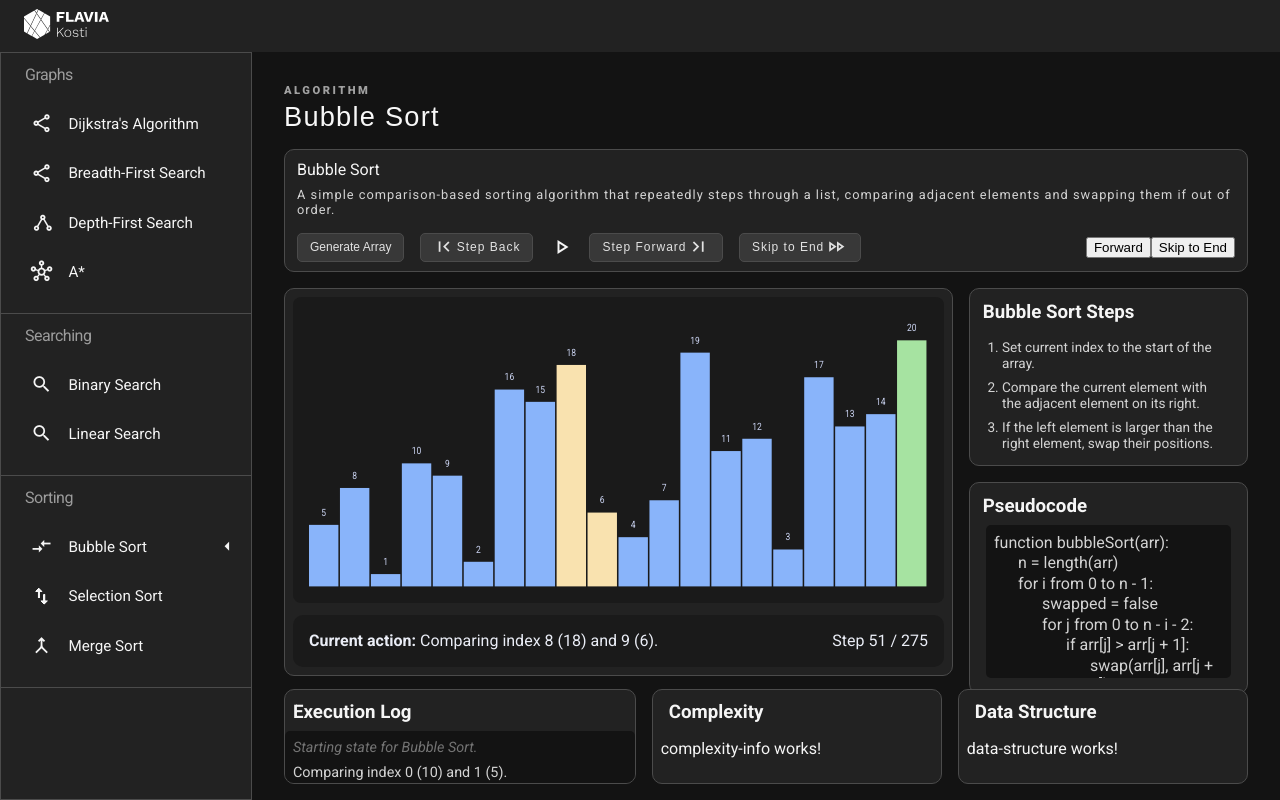
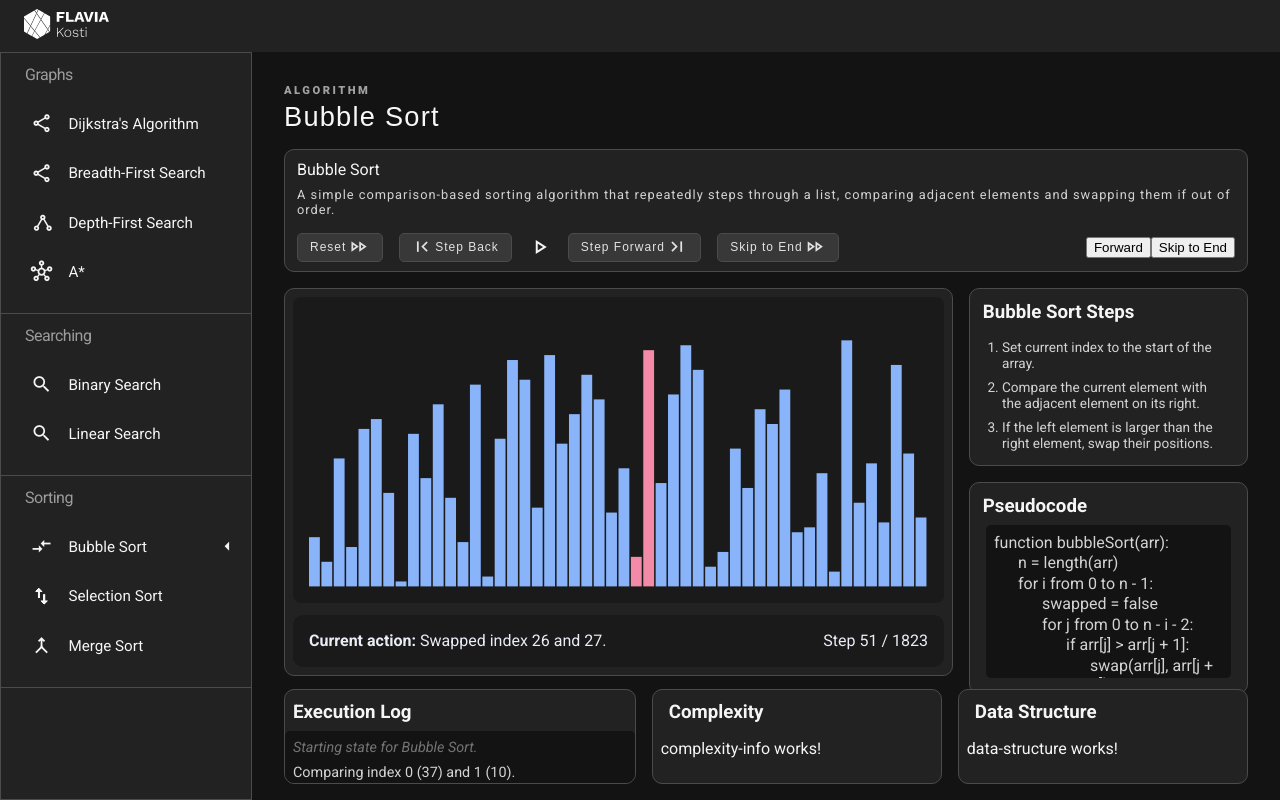
Before and after one commit to flavia3107/algorithm-visualizer, an Angular app: page / in a window 1280 px wide. Built offline with nearby package versions, Linux system fonts and the light colour scheme.

Commit message:
Algorithm-Visualizer: Controls - P11

```diff
--- a/src/app/components/controls/controls.html
+++ b/src/app/components/controls/controls.html
@@ -5,7 +5,11 @@
 		<span class="description">{{algorithm.summary}}</span>
 	</div>
 	<div class="controls flex-row middle">
-		<button (click)="generateData()" class="flex-row middle btn">Generate Array</button>
+		<!-- <button (click)="generateData()" class="flex-row middle btn">Generate Array</button> -->
+		<button (click)="resetSteps()" class="flex-row middle btn">
+			<span>Reset</span>
+			<span class="material-icons-outlined"> fast_forward </span>
+		</button>
 		<button (click)="stepBackward()" class="flex-row middle btn">
 			<span class="material-icons-outlined"> first_page </span>
 			<span>Step Back</span>
--- a/src/app/components/controls/controls.ts
+++ b/src/app/components/controls/controls.ts
@@ -27,7 +27,7 @@ export class Controls {
     this._manager.skipToEnd();
   }
 
-  public generateData() {
-    this._manager.setDataSize(100);
+  public resetSteps() {
+    this._manager.resetSteps();
   }
 }
--- a/src/app/services/algorithm-manager.ts
+++ b/src/app/services/algorithm-manager.ts
@@ -11,7 +11,7 @@ export class AlgorithmManager {
   private _timerId: ReturnType<typeof setTimeout> | null = null;
   public activeView = computed(() => ALGORITHM_CONFIG[this._activeAlgorithm()]);
 
-  readonly currentDataSize = signal<number>(20);
+  readonly currentDataSize = signal<number>(50);
   readonly speedMs = signal<number>(100);
   readonly steps = signal<VisualizationStep[]>([]);
   readonly currentStepIndex = signal<number>(0);
@@ -23,6 +23,7 @@ export class AlgorithmManager {
     const idx = this.currentStepIndex();
     return s.length > 0 && idx < s.length ? s[idx] : null;
   });
+
   readonly isCompleted = computed(() => {
     const s = this.steps();
     return s.length > 0 && this.currentStepIndex() === s.length - 1;
@@ -33,8 +34,8 @@ export class AlgorithmManager {
     return Array.isArray(data) ? data : data?.list ?? [];
   });
 
-  public updateActiveAlgorithm(currentAlgorthm: string) {
-    this._activeAlgorithm.set(currentAlgorthm);
+  public updateActiveAlgorithm(currentAlgorithm: string) {
+    this._activeAlgorithm.set(currentAlgorithm);
   }
 
   resetData(): void {
@@ -52,12 +53,6 @@ export class AlgorithmManager {
 
   setSpeed(ms: number): void {
     this.speedMs.set(ms);
-  }
-
-  setDataSize(size: number): void {
-    this.currentDataSize.set(size);
-    this.resetData();
-    console.log('HERE')
   }
 
   play(): void {
@@ -91,7 +86,12 @@ export class AlgorithmManager {
 
   skipToEnd(): void {
     if (this.isPlaying()) this.pause();
-    if (this.currentStepIndex() > 0) this.currentStepIndex.update((idx) => this.steps().length - 1);
+    if (this.steps().length > 0) this.currentStepIndex.set(this.steps().length - 1);
+  }
+
+  resetSteps(): void {
+    if (this.isPlaying()) this.pause();
+    this.currentStepIndex.set(0);
   }
 
   private scheduleNextFrame(): void {
```
